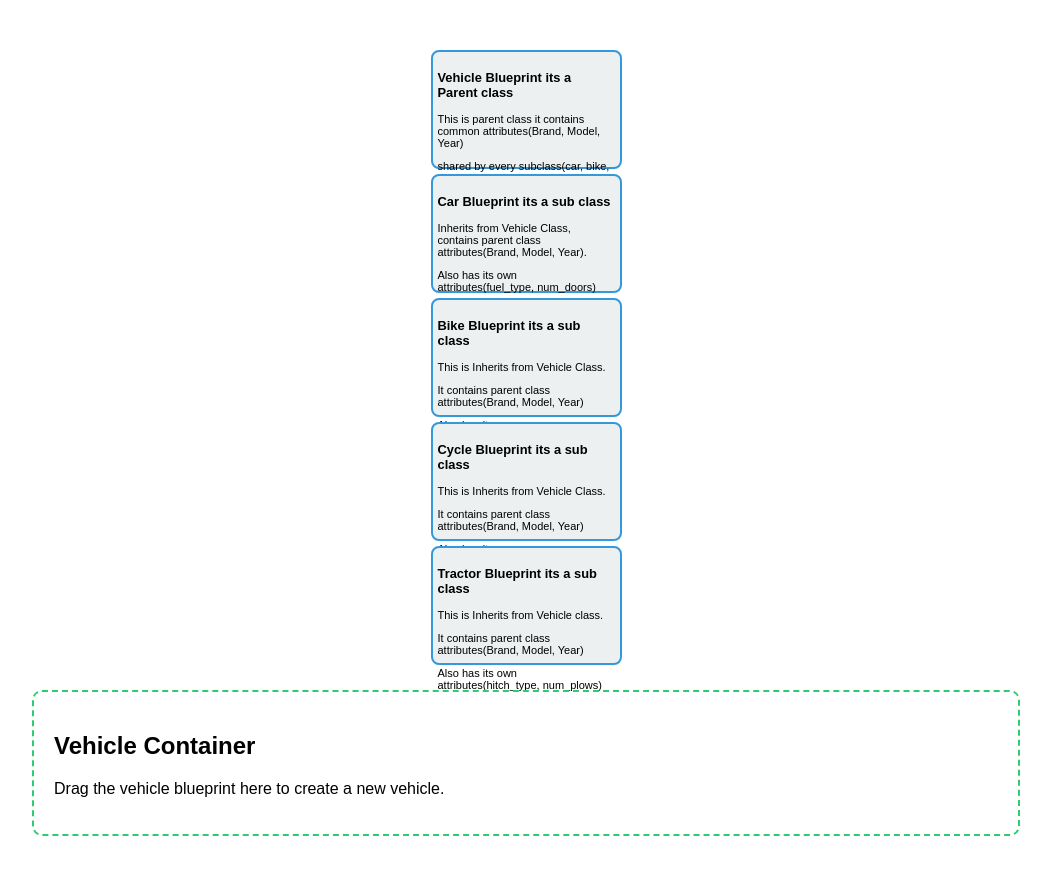
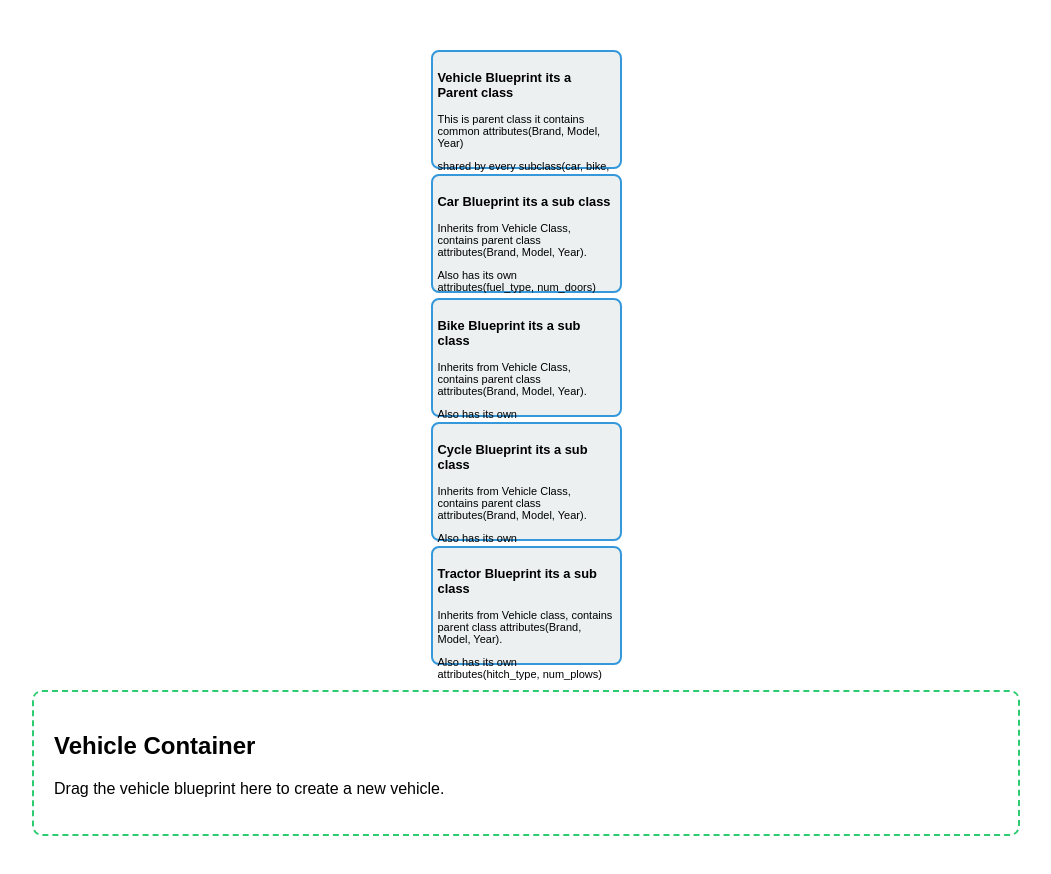
Before and after one commit to Debbatisudheer/classes-and-objects, a plain HTML site: page index.html in a window 1280 px wide. Shown: the whole page, without its empty margins (114-1165 px from the left). Drawn offline with Linux system fonts and the light colour scheme.

Commit message:
Update index.html

```diff
--- a/index.html
+++ b/index.html
@@ -22,22 +22,19 @@
 
     <div id="bikeBlueprint" class="blueprint" draggable="true" ondragstart="drag(event, 'Bike')">
         <h3>Bike Blueprint its a sub class</h3>
-        <p>This is Inherits from Vehicle Class.</p>
-        <p>It contains parent class attributes(Brand, Model, Year)</p>
+        <p>Inherits from Vehicle Class, contains parent class attributes(Brand, Model, Year).</p>
         <p>Also has its own attributes(bike_type, color)</p>
     </div>
 
     <div id="cycleBlueprint" class="blueprint" draggable="true" ondragstart="drag(event, 'Cycle')">
         <h3>Cycle Blueprint its a sub class</h3>
-        <p>This is Inherits from Vehicle Class.</p>
-        <p>It contains parent class attributes(Brand, Model, Year)</p>
+        <p>Inherits from Vehicle Class, contains parent class attributes(Brand, Model, Year).</p>
         <p>Also has its own attributes(num_wheels, has_basket)</p>
     </div>
 
     <div id="tractorBlueprint" class="blueprint" draggable="true" ondragstart="drag(event, 'Tractor')">
         <h3>Tractor Blueprint its a sub class</h3>
-        <p>This is Inherits from Vehicle class.</p>
-        <p>It contains parent class attributes(Brand, Model, Year)</p>
+        <p>Inherits from Vehicle class, contains parent class attributes(Brand, Model, Year).</p>
         <p>Also has its own attributes(hitch_type, num_plows)</p>
     </div>
 
```
